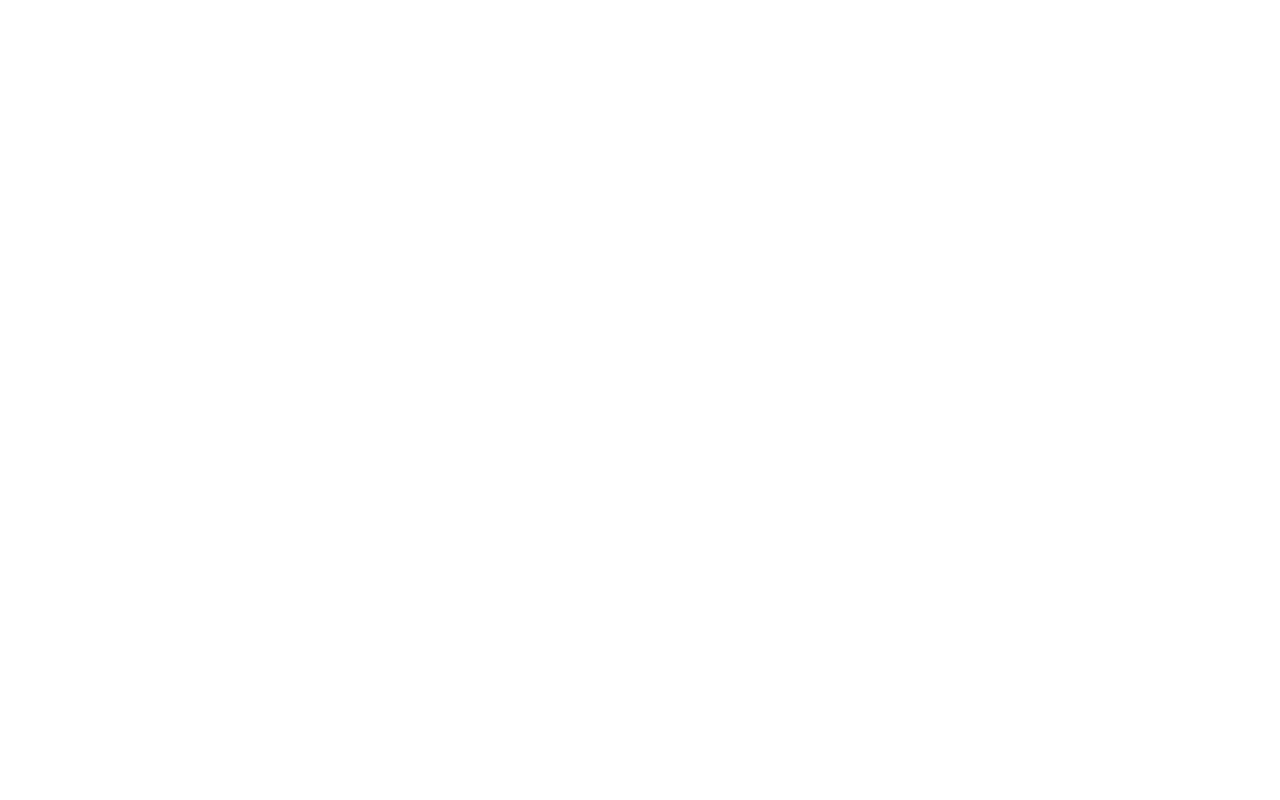
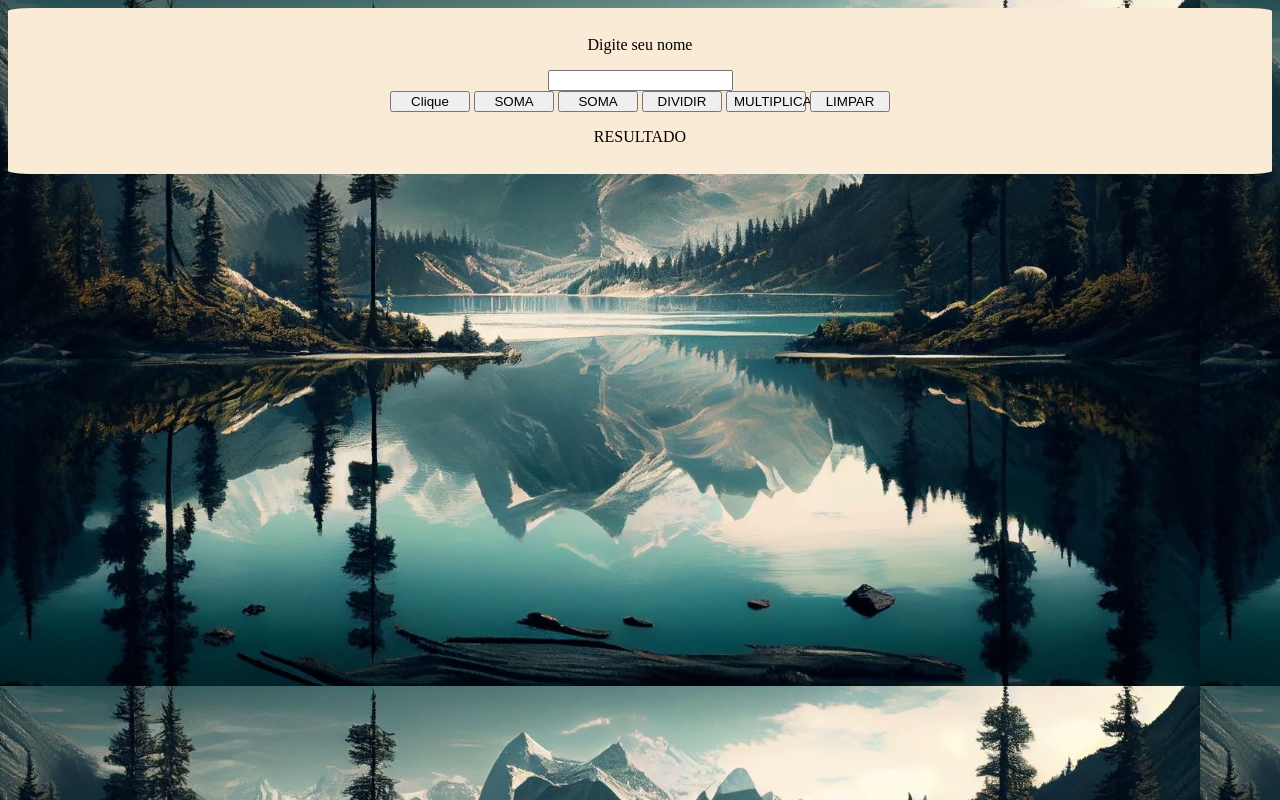
Before and after one commit to paulolima12/IW2, a plain HTML site: page Calculadora/index.html in a window 1280 px wide. Drawn offline with Linux system fonts and the light colour scheme.

Commit message:
preparação calculadora

```diff
--- a/Calculadora/estilo.css
+++ b/Calculadora/estilo.css
@@ -0,0 +1,19 @@
+#main{
+    display: flex;
+    flex-direction: column;
+    justify-content: center;
+    align-items: center;
+    height: 10em;
+    border-radius: 2%;
+    border-style: solid;
+    border-color: antiquewhite;
+    background-color: antiquewhite;
+
+
+}
+button{
+    width: 80px;
+}
+body{
+    background-image:url(img/f4.png.jpg) ;
+}
--- a/Calculadora/index.html
+++ b/Calculadora/index.html
@@ -1,12 +1,30 @@
 <!DOCTYPE html>
-<html lang="en">
+<html lang="pt-br">
 <head>
     <meta charset="UTF-8">
     <meta http-equiv="X-UA-Compatible" content="IE=edge">
+    <link rel="stylesheet" href="./estilo.css">
     <meta name="viewport" content="width=device-width, initial-scale=1.0">
+    <script src="./js.executa.js"></script>
     <title>Calculadora</title>
 </head>
 <body>
+        <div id="main">
+            <p>Digite seu nome</p>
+            <input id="botao" name="nome" value="" type="text">
+                <div id="botoes">
+                    <button id="botao" onclick="pegaNome()">Clique</button>
+                    <button id="soma"  onclick="soma()">SOMA</button>
+                    <button id="subtrair"  onclick="subtrair()">SOMA</button>
+                    <button id="divi"  onclick="dividir()">DIVIDIR</button>
+                    <button id="mult"  onclick="multiplicar()">MULTIPLICAÇÃO</button>
+                    <button id="limpar"  onclick="limpar()">LIMPAR</button>
+                </div>
+                <p id="resultado">RESULTADO</p>
 
+                <script src="js.executa.js"></script>
+
+
+        </div>
 </body>
 </html>
--- /dev/null
+++ b/Calculadora/js.executa.js
@@ -0,0 +1,7 @@
+var resultado = document.getElementById('resultado')
+
+function pegaNOME(){
+    var nome = document.getElementById('nome').value
+    //console.log('Nome:',nome)
+    resultado.innerHTML = nome
+}
```
Also changed, not shown: Calculadora/img/f3.png.jpg (added), Calculadora/img/f4.png.jpg (added).
